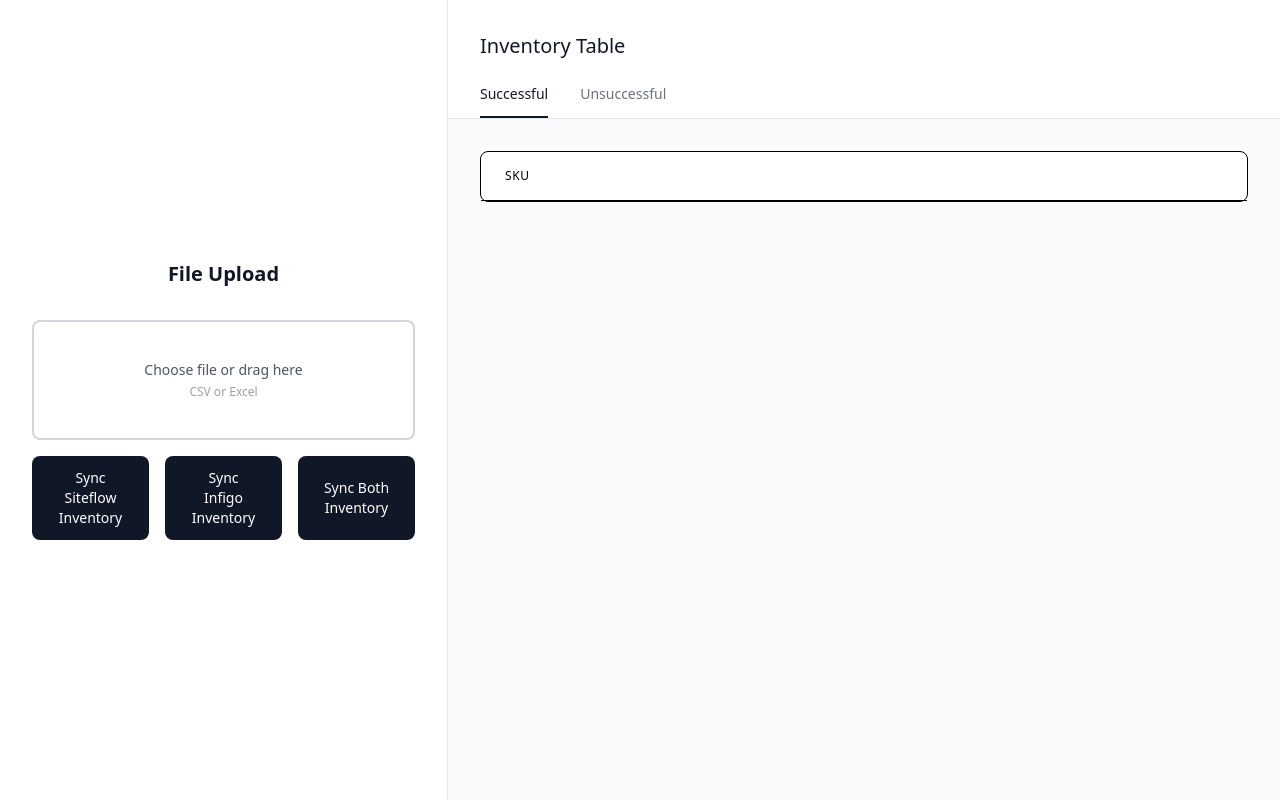
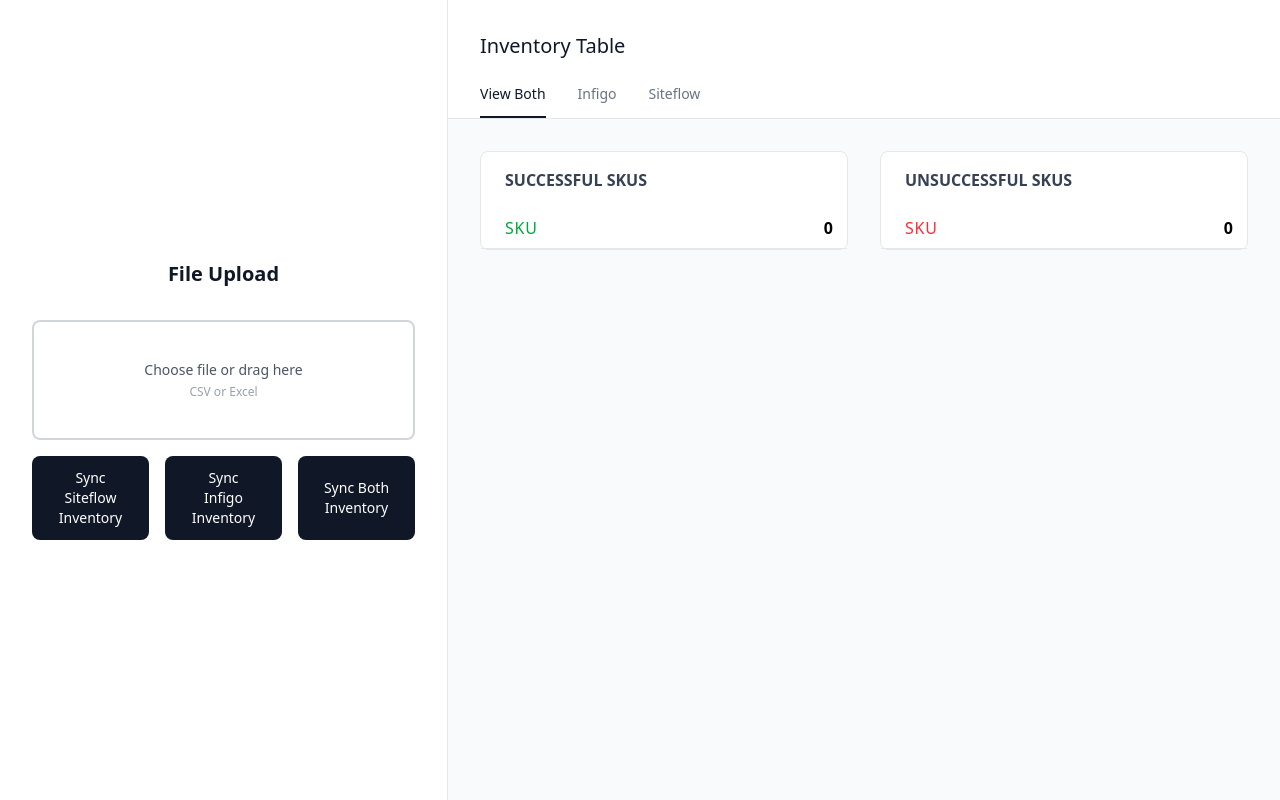
Before and after one commit to tonydao2/InventorySync, a React (Vite) app in the folder client/: page / in a window 1280 px wide. Built offline with nearby package versions, Linux system fonts and the light colour scheme.

Commit message:
Added display for different tabs

```diff
--- a/client/src/App.tsx
+++ b/client/src/App.tsx
@@ -1,4 +1,4 @@
-import { useState } from 'react';
+import { use, useState } from 'react';
 import * as XLSX from 'xlsx';
 import Papa from 'papaparse';
 import { BASE_URL } from '../src/constant';
@@ -7,25 +7,51 @@ type Item = {
   sku: string;
 };
 
+type TabData = {
+  successful: Item[];
+  unsuccessful: Item[];
+  successCount?: number;
+  failCount?: number;
+};
+
 function App() {
   const [file, setFile] = useState<File | null>(null);
-  const [activeTab, setActiveTab] = useState<'successful' | 'unsuccessful'>(
-    'successful',
-  );
+  const [activeTab, setActiveTab] = useState<
+    'View Both' | 'Infigo' | 'Siteflow'
+  >('View Both');
 
   const [successfulSiteflow, setSuccessfulSiteflow] = useState<Item[]>([]);
   const [unsuccessfulSiteflow, setUnsuccessfulSiteflow] = useState<Item[]>([]);
+  const [successfulInfigo, setSuccessfulInfigo] = useState<Item[]>([]);
+  const [unsuccessfulInfigo, setUnsuccessfulInfigo] = useState<Item[]>([]);
+  const [countSiteflowSuccess, setCountSiteflowSuccess] = useState(0);
+  const [countSiteflowFails, setCountSiteflowFails] = useState(0);
+  const [countInfigoSuccess, setCountInfigoSuccess] = useState(0);
+  const [countInfigoFails, setCountInfigoFails] = useState(0);
 
-  // Example data for test
-  // const successfulItems = [
-  //   { item: 'Example Item 1', sku: 'SKU123', quantity: 10 },
-  //   { item: 'Example Item 2', sku: 'SKU124', quantity: 5 },
-  // ];
+  const tabDataMap: Record<'View Both' | 'Siteflow' | 'Infigo', TabData> = {
+    'View Both': {
+      successful: [...successfulSiteflow, ...successfulInfigo],
+      unsuccessful: [...unsuccessfulSiteflow, ...unsuccessfulInfigo],
+      successCount: successfulSiteflow.length + successfulInfigo.length,
+      failCount: unsuccessfulSiteflow.length + unsuccessfulInfigo.length,
+    },
+    Siteflow: {
+      successful: successfulSiteflow,
+      unsuccessful: unsuccessfulSiteflow,
+      successCount: countSiteflowSuccess,
+      failCount: countSiteflowFails,
+    },
+    Infigo: {
+      successful: successfulInfigo,
+      unsuccessful: unsuccessfulInfigo,
+      successCount: countInfigoSuccess,
+      failCount: countInfigoFails,
+    },
+  };
 
-  // const unsuccessfulItems = [
-  //   { item: 'Bad Item 1', sku: 'SKU125', quantity: 0 },
-  //   { item: 'Bad Item 2', sku: 'SKU126', quantity: 0 },
-  // ];
+  const { successful, unsuccessful, successCount, failCount } =
+    tabDataMap[activeTab];
 
   const handleUpload = () => {
     if (!file) {
@@ -87,15 +113,14 @@ function App() {
       setUnsuccessfulSiteflow(
         (data.failedSkus || []).map((sku: string) => ({ sku })),
       );
+      setCountSiteflowFails(data.failed);
+      setCountSiteflowSuccess(data.successful);
 
       console.log(successfulSiteflow);
     } catch (err) {
       console.error('Error sending data to backend:', err);
     }
   };
-
-  const displayedItems =
-    activeTab === 'successful' ? successfulSiteflow : unsuccessfulSiteflow;
 
   return (
     <div className='flex h-screen bg-gray-50'>
@@ -164,43 +189,85 @@ function App() {
 
           <div className='flex gap-8'>
             <button
-              onClick={() => setActiveTab('successful')}
+              onClick={() => setActiveTab('View Both')}
               className={`pb-3 text-sm font-medium border-b-2 transition-colors ${
-                activeTab === 'successful'
+                activeTab === 'View Both'
                   ? 'border-gray-900 text-gray-900'
                   : 'border-transparent text-gray-500 hover:text-gray-700'
               }`}
             >
-              Successful
+              View Both
             </button>
             <button
-              onClick={() => setActiveTab('unsuccessful')}
+              onClick={() => setActiveTab('Infigo')}
               className={`pb-3 text-sm font-medium border-b-2 transition-colors ${
-                activeTab === 'unsuccessful'
+                activeTab === 'Infigo'
                   ? 'border-gray-900 text-gray-900'
                   : 'border-transparent text-gray-500 hover:text-gray-700'
               }`}
             >
-              Unsuccessful
+              Infigo
+            </button>
+            <button
+              onClick={() => setActiveTab('Siteflow')}
+              className={`pb-3 text-sm font-medium border-b-2 transition-colors ${
+                activeTab === 'Siteflow'
+                  ? 'border-gray-900 text-gray-900'
+                  : 'border-transparent text-gray-500 hover:text-gray-700'
+              }`}
+            >
+              Siteflow
             </button>
           </div>
         </div>
 
         {/* Table */}
         <div className='flex-1 overflow-auto p-8'>
-          <div className='bg-white rounded-lg border border-black-200'>
+          <div className='grid grid-cols-2 gap-8'>
+            {/* Successful SKUs Table */}
+            <div className='bg-white rounded-lg border border-gray-200'>
+              <h3 className='px-6 py-4 text-l font-semibold text-gray-700 uppercase'>
+                Successful SKUs
+              </h3>
               <table className='w-full'>
                 <thead>
-                <tr className='border-b border-black-200'>
-                  <th className='text-left px-6 py-4 text-xs font-medium text-black-500 uppercase tracking-wider'>
+                  <tr className='border-b border-gray-200'>
+                    <th className='text-left px-6 py-2 text-m font-medium text-green-600 uppercase tracking-wider'>
                       SKU
                     </th>
+                    <th>{successCount}</th>
                   </tr>
                 </thead>
-              <tbody className='divide-y divide-blac-200'>
-                {displayedItems.map((item, i) => (
+                <tbody className='divide-y divide-gray-200'>
+                  {successful.map((item, i) => (
                     <tr key={i} className='hover:bg-gray-50 transition-colors'>
-                    <td className='px-6 py-4 text-sm text-black-600'>
+                      <td className='px-6 py-4 text-m text-black-600'>
+                        {item.sku}
+                      </td>
+                    </tr>
+                  ))}
+                </tbody>
+              </table>
+            </div>
+
+            {/* Unsuccessful SKUs Table */}
+            <div className='bg-white rounded-lg border border-gray-200'>
+              <h3 className='px-6 py-4 text-l font-semibold text-gray-700 uppercase'>
+                Unsuccessful SKUs
+              </h3>
+              <table className='w-full'>
+                <thead>
+                  <tr className='border-b border-gray-200'>
+                    <th className='text-left px-6 py-2 text-m font-medium text-red-500 uppercase tracking-wider'>
+                      SKU
+                    </th>
+                    <th>{failCount}</th>
+                  </tr>
+                </thead>
+                <tbody className='divide-y divide-gray-200'>
+                  {unsuccessful.map((item, i) => (
+                    <tr key={i} className='hover:bg-gray-50 transition-colors'>
+                      <td className='px-6 py-4 text-m text-gray-600'>
                         {item.sku}
                       </td>
                     </tr>
@@ -211,6 +278,7 @@ function App() {
           </div>
         </div>
       </div>
+    </div>
   );
 }
 
```
Lines whose indentation alone changed are shown as unchanged.
